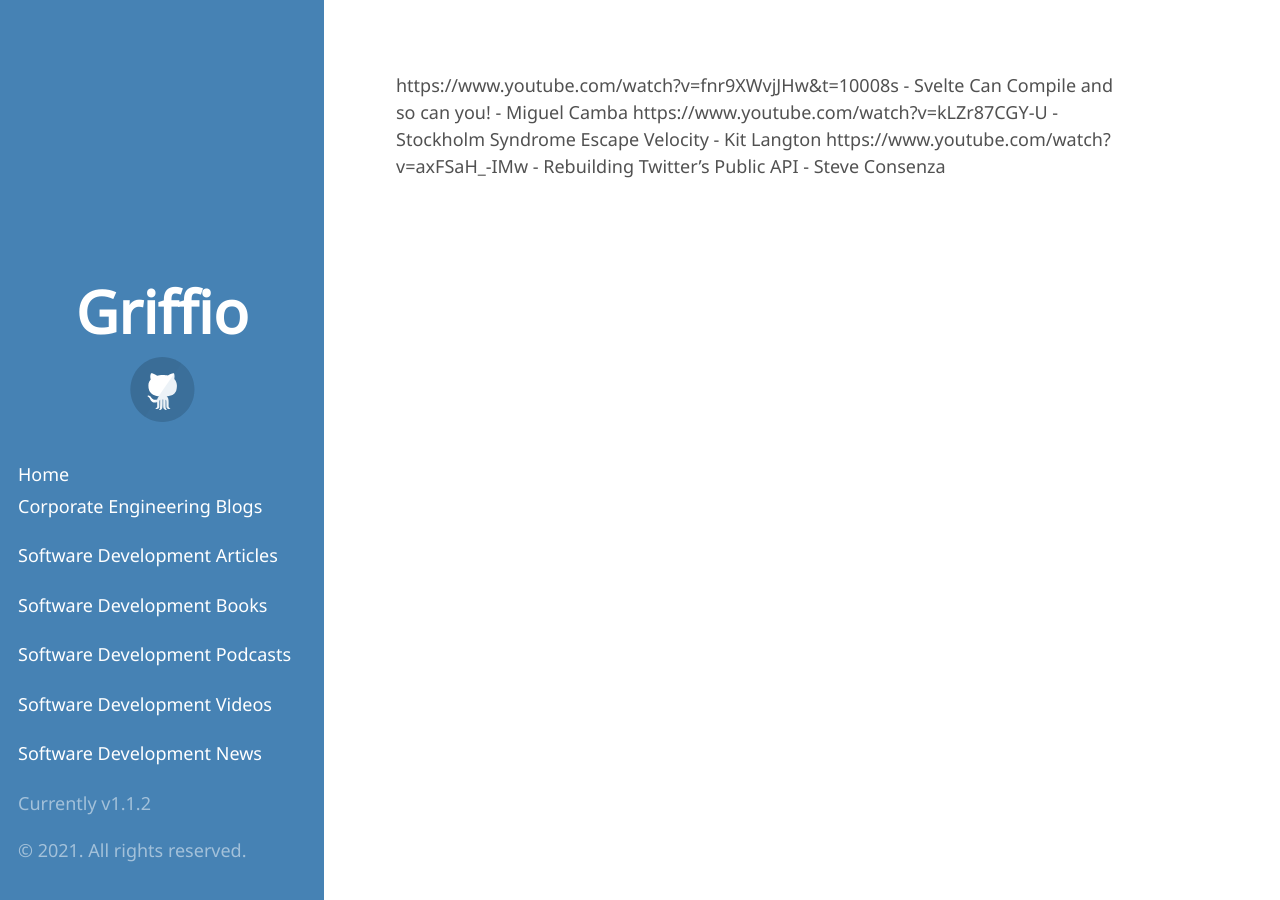
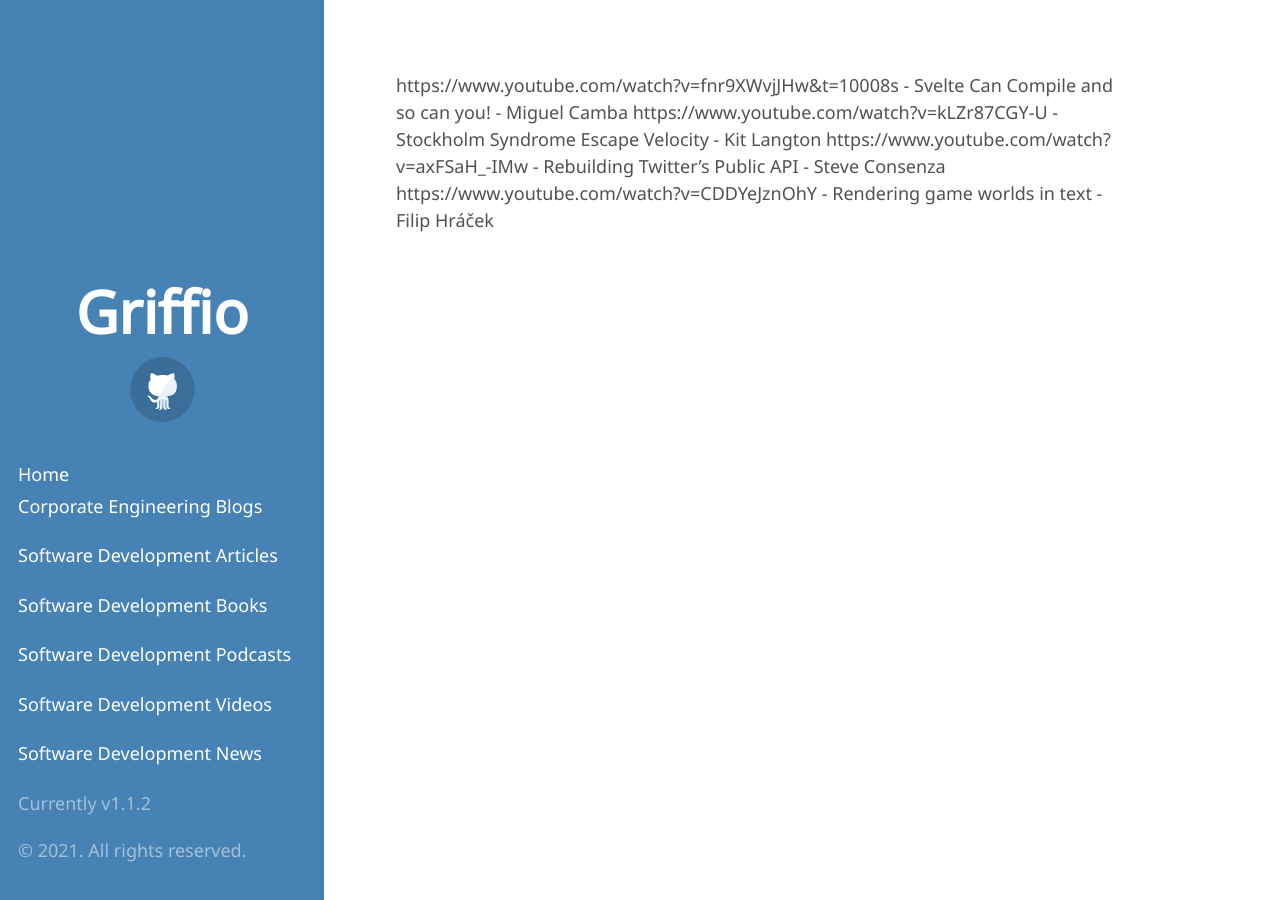
Before and after one commit to griffio/griffio.github.io, a Jekyll site: the page built from tech_talks_highlighted_2021.md, in a window 1280 px wide. Built offline with Jekyll 4.4.1, drawn with Linux system fonts in a browser that asks for light colours; some web fonts are replaced; our own code applies the rules of GitHub Pages for plain Markdown files.

Commit message:
Rendering game worlds in text

```diff
--- a/tech_talks_highlighted_2021.md
+++ b/tech_talks_highlighted_2021.md
@@ -1,3 +1,4 @@
 https://www.youtube.com/watch?v=fnr9XWvjJHw&t=10008s - Svelte Can Compile and so can you! - Miguel Camba
 https://www.youtube.com/watch?v=kLZr87CGY-U - Stockholm Syndrome Escape Velocity - Kit Langton
 https://www.youtube.com/watch?v=axFSaH_-IMw - Rebuilding Twitter’s Public API - Steve Consenza
+https://www.youtube.com/watch?v=CDDYeJznOhY - Rendering game worlds in text - Filip Hráček
```
